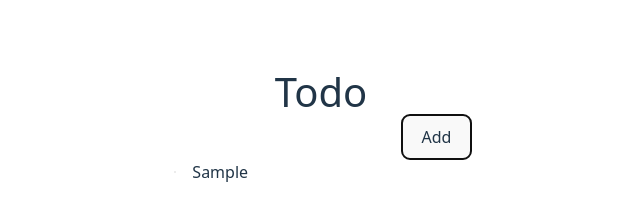
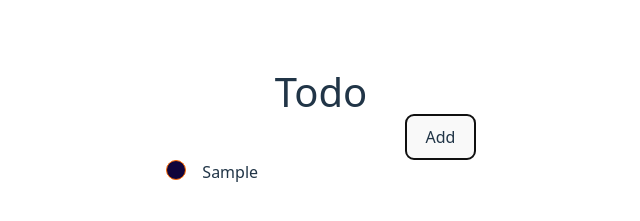
Before and after one commit to mikewd-dev/Todo-React, a React (Vite) app in the folder my-todo-app/: page / in a window 1280 px wide. Both pictures are taken after typing "Sample" into the empty fields and a click on the button "Add". Shown: the part 273-494 px from the top of the page, without its empty margins (319-959 px from the left). Built offline with nearby package versions, Linux system fonts and the light colour scheme.

Commit message:
Customizing checkbox

```diff
--- a/my-todo-app/src/App.css
+++ b/my-todo-app/src/App.css
@@ -26,6 +26,12 @@
     transform: rotate(360deg);
   }
 }
+.todoTitle {
+  dipslay: flex;
+  flex-direction: column;
+  justify-content:left;
+  }
+
 
 @media (prefers-reduced-motion: no-preference) {
   a:nth-of-type(2) .logo {
@@ -41,6 +47,8 @@
   color: #888;
 }
 
+
+
 h1 {
   font-size: 2.5em;
 }
--- a/my-todo-app/src/App.tsx
+++ b/my-todo-app/src/App.tsx
@@ -1,12 +1,12 @@
-import { useState } from 'react'
-import Newtodo from './Newtodo'
+import { useState } from 'react';
+import NewTodo from './NewTodo';
 import './App.css'
 
 function App() {
   return(
-    <div>
+    <div className="todoTitle">
       <h1>Todo</h1>
-    <Newtodo />
+    <NewTodo />
     </div>
   )
 
--- a/my-todo-app/src/NewTodo.css
+++ b/my-todo-app/src/NewTodo.css
@@ -1,29 +1,42 @@
 .todoList{
   display: flex;
   flex-direction: row;
-  padding-left:4px;
+  pa-:dding-left:4px;
   gap: 8px;
-  align-items: center;
+  align-items: ;
   align-self: center;
   }
+.addTodo {
+  margin-left: 8px;
+  }
 
-input[type="radio"]{
+input[type="checkbox"]{
   appearance: none;
-  opacity: 0.5;
+  -webkit-appearance: none;
+  -moz-appearance: none;
   border-radius: 50%;
-  border:0.5px solid #ccc;
+  border:0.5px solid #ff6a00;
+  background: #11053b;
   position: relative;
+  width: 20px;
+  height: 20px;
 }
 
-input[type="radio"]:checked::before {
-  content: "";
+
+input[type="checkbox"]:checked::after {
+  content: "✔";
+  position: absolute;
   width: 100%;
   height: 100%;
   border-radius: 50%;
-  position: absolute;
-  top: 0;
-  left: 0;
   background: linear-gradient(135deg, #00c7fc, #be38f3);
   border: 1px solid #0056d6;
+  display: flex;
+  justify-content: center;
+  align-items: center;
+  font-size: 10px;
+  font-family: Arial, Helvetica, sans-serif;
+  color: #fff994;
   opacity: 1;
+  z-index: 2;
 }
--- /dev/null
+++ b/my-todo-app/src/NewTodo.tsx
@@ -0,0 +1,64 @@
+import { useState } from 'react';
+import './NewTodo.css';
+
+  const NewTodo: React.FC = () => {
+  const [todo, setTodo] = useState<string>('');
+    const [todos, setTodos] = useState<{ text: string; completed: boolean }[]>([]);
+
+
+
+    const handleSubmit = (e: React.FormEvent<HTMLFormElement>) => {
+      e.preventDefault();
+      if (todo.trim() !== '') {
+        setTodos((prevTodos) => [
+          ...prevTodos,
+          { text: todo, completed: false },
+        ]);
+        setTodo('');
+      }
+    };
+
+  const handleChange = (e:React.ChangeEvent<HTMLInputElement>) => { setTodo(e.target.value); }
+
+
+
+ const handleDelete=(index:number):void => {(setTodos((prevTodos) => prevTodos.filter((_, i) => i !== index)))
+  }
+
+const strikeThrough = (index:number):void => {setTodos((prevTodos) => prevTodos.map((todo, i) => i === index ? {...todo, completed: !todo.completed } : todo
+)
+);                                             }
+
+
+return(
+  <div>
+  <form onSubmit={handleSubmit}>
+    <input type="text"
+      value={todo}
+      onChange={handleChange}
+    />
+  <button className="addTodo" type="submit">Add</button>
+  </form>
+  <ul>
+    {todos.map((todo, index) => (
+    <div className="todoList">
+    <input type="checkbox"
+      checked= {todo.completed}
+      onChange={() => strikeThrough(index)}
+      />
+      <br/>
+      <li
+        id={`todo-${index}`}
+        style={{ textDecoration: todo.completed ? 'line-through' : 'none' }}
+      >
+        {todo.text}
+      </li>
+
+    </div>
+    ))}
+    </ul>
+  </div>
+)
+
+    }
+export default NewTodo
--- a/my-todo-app/src/Newtodo.tsx
+++ /dev/null
@@ -1,39 +0,0 @@
-import { useState } from 'react';
-import './NewTodo.css';
-
-  const NewTodo: React.FC = () => {
-  const [todo, setTodo] = useState<string>('');
-    const [todos, setTodos] = useState<string[]>([]);
-  const handleChange = (e:React.ChangeEvent<HTMLInputElement>) => { setTodo(e.target.value); }
-const handleSubmit = (e:React.FormEvent<HTMLFormElement>) => {
-  e.preventDefault();
-  if (todo.trim() !== ''){
-    setTodos((prevTodos) => [...prevTodos, todo]);
-    setTodo('');
-  }
-
-
- }
-return(
-  <div>
-  <form onSubmit={handleSubmit}>
-    <input type="text"
-      value={todo}
-      onChange={handleChange}
-    />
-  <button type="submit">Add</button>
-  </form>
-  <ul>
-    {todos.map((todo, index) => (
-    <div className="todoList">
-    <input type="radio"/>
-      <br/>
-    <li key={index}>{todo}</li>
-    </div>
-    ))}
-    </ul>
-  </div>
-)
-
-    }
-export default NewTodo
```
